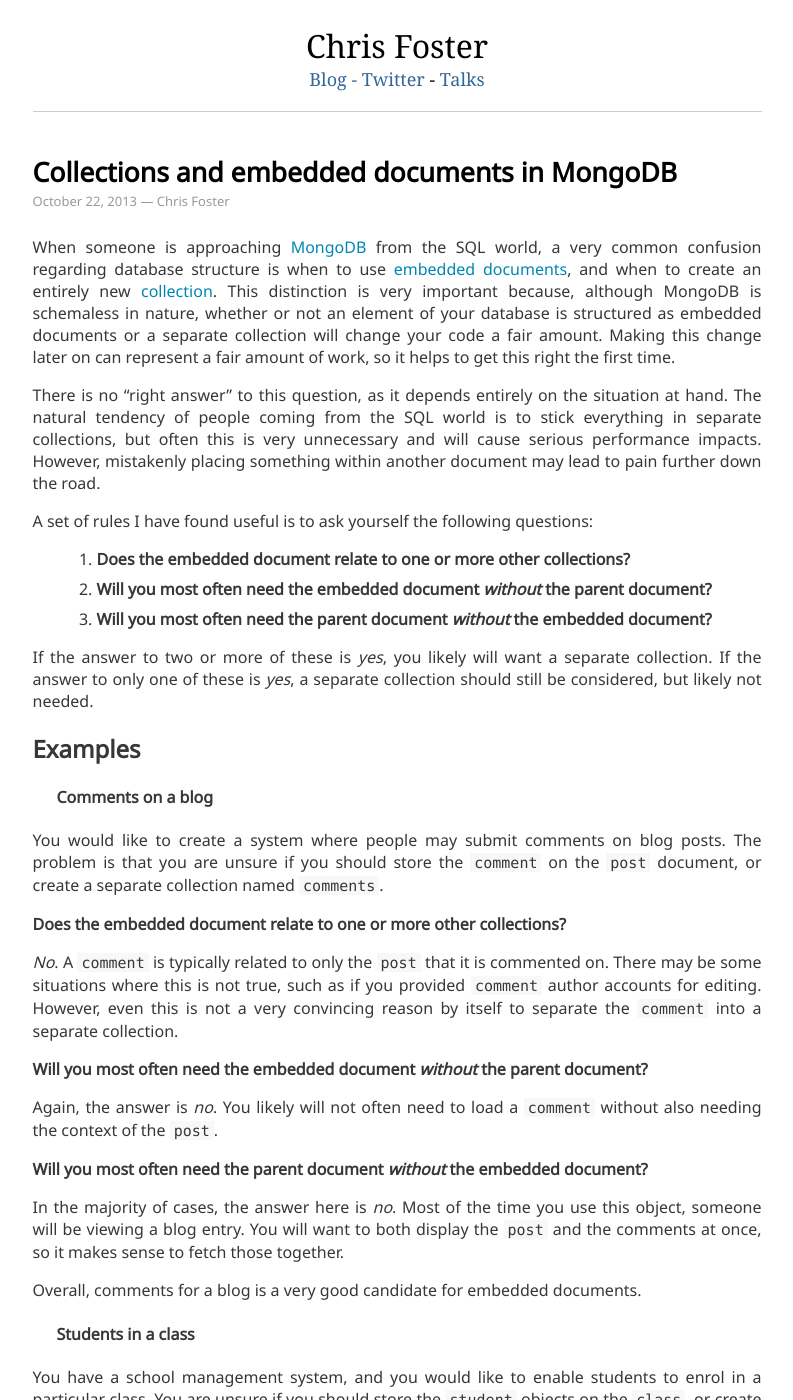
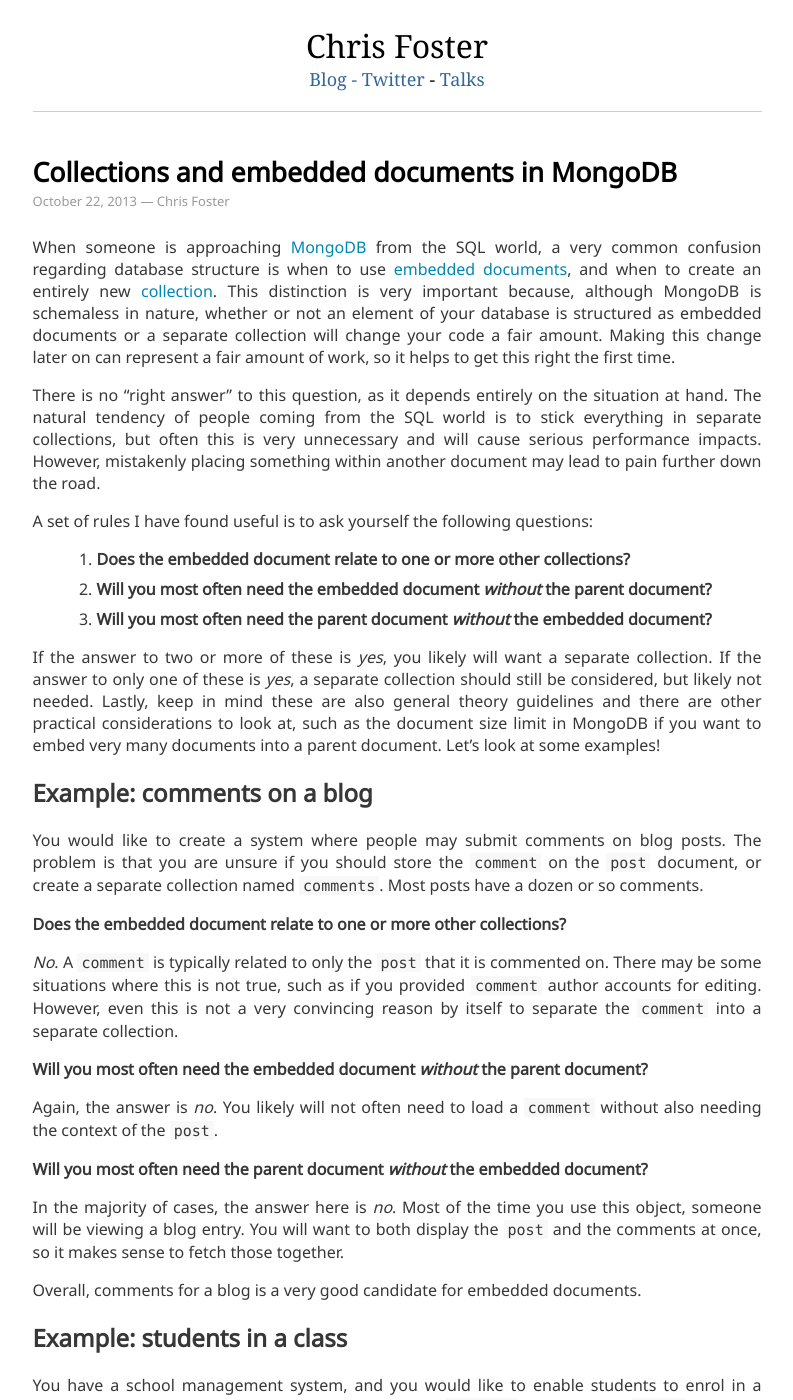
Before and after one commit to chrisfosterelli/chrisfosterelli.github.io, a Jekyll site: the page built from _posts/2013-10-22-collections-and-embedded-documents-in-mongodb.md, in a window 1280 px wide and 1400 px high. Shown: the whole window, without its empty margins (243-1036 px from the left). Built offline with Jekyll 4.4.1, drawn with Linux system fonts in a browser that asks for light colours; some of the changed text lies outside the part shown.

Commit message:
Update mongodb post to be more technically correct

```diff
--- a/_posts/2013-10-22-collections-and-embedded-documents-in-mongodb.md
+++ b/_posts/2013-10-22-collections-and-embedded-documents-in-mongodb.md
@@ -14,13 +14,11 @@
 2. __Will you most often need the embedded document *without* the parent document?__
 3. __Will you most often need the parent document *without* the embedded document?__
 
-If the answer to two or more of these is _yes_, you likely will want a separate collection. If the answer to only one of these is _yes_, a separate collection should still be considered, but likely not needed.
+If the answer to two or more of these is _yes_, you likely will want a separate collection. If the answer to only one of these is _yes_, a separate collection should still be considered, but likely not needed. Lastly, keep in mind these are also general theory guidelines and there are other practical considerations to look at, such as the document size limit in MongoDB if you want to embed very many documents into a parent document. Let's look at some examples!
 
-## Examples
+## Example: comments on a blog
 
-#### Comments on a blog
-
-You would like to create a system where people may submit comments on blog posts. The problem is that you are unsure if you should store the `comment` on the `post` document, or create a separate collection named `comments`.
+You would like to create a system where people may submit comments on blog posts. The problem is that you are unsure if you should store the `comment` on the `post` document, or create a separate collection named `comments`. Most posts have a dozen or so comments.
 
 __Does the embedded document relate to one or more other collections?__
 
@@ -36,7 +34,7 @@
 
 Overall, comments for a blog is a very good candidate for embedded documents.
 
-#### Students in a class
+## Example: students in a class
 
 You have a school management system, and you would like to enable students to enrol in a particular class. You are unsure if you should store the `student` objects on the `class`, or create a separate collection named `students`.
 
@@ -59,3 +57,5 @@
 * [MongoDB: Embedded Documents vs Multiple Collections](http://openmymind.net/2012/1/30/MongoDB-Embedded-Documents-vs-Multiple-Collections/)
 * [MongoDB relationships: embed or reference?](http://stackoverflow.com/questions/5373198/mongodb-relationships-embed-or-reference)
 * [Data Modeling Considerations for MongoDB Applications](http://docs.mongodb.org/manual/core/data-modeling/)
+
+__Updated March 28, 2018:__ Added note about technical considerations
```
